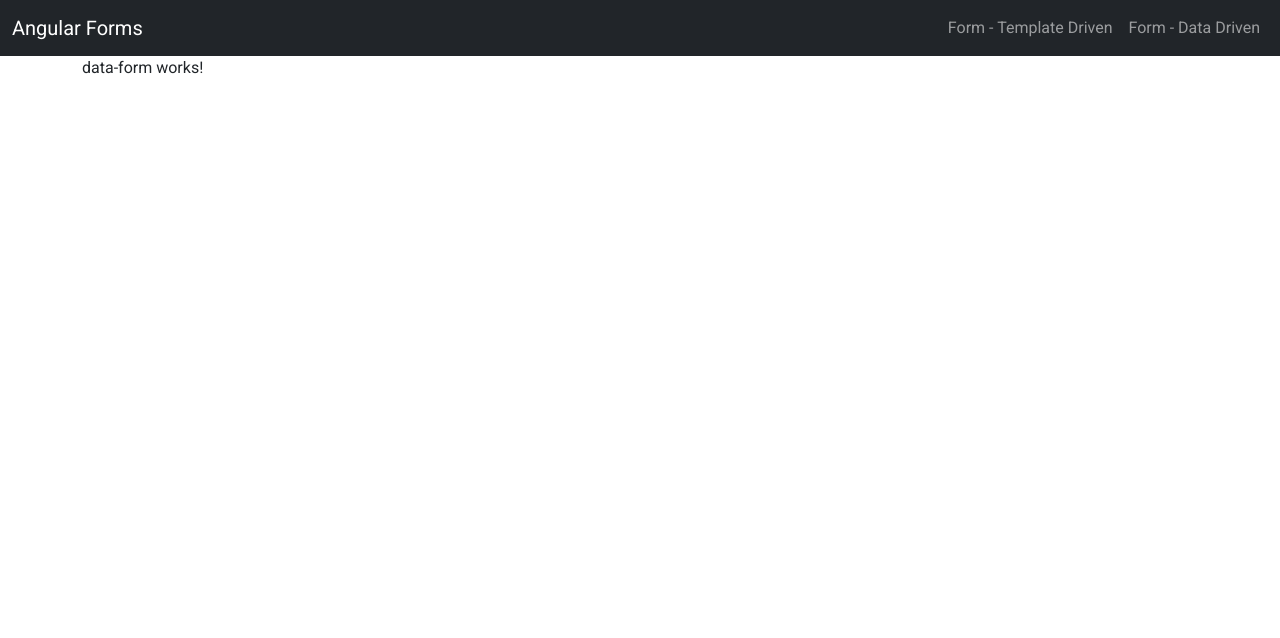
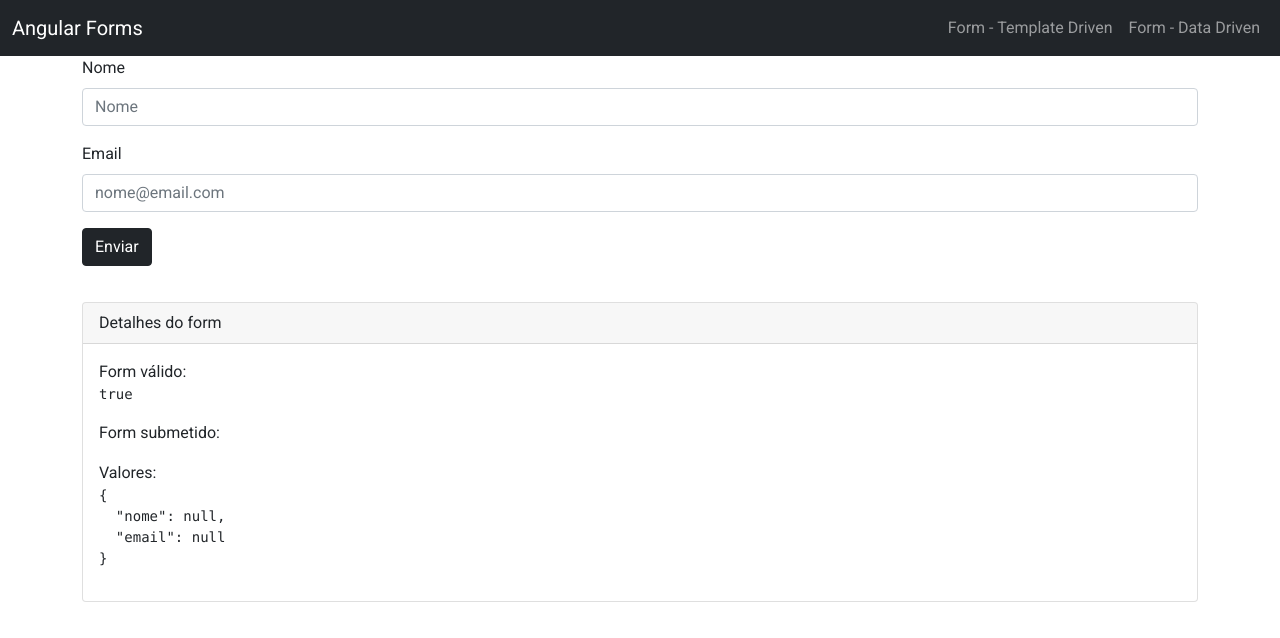
Before and after one commit to rennanmserenza/Angular, an Angular app in the folder forms/: page /dataForm in a window 1280 px wide. Shown: the top 638 px of the page. Built offline with nearby package versions, Linux system fonts and the light colour scheme.

Commit message:
[UPDATE] Criando modulo de compartilhamento de componentes. Linkando inputs com formulario do componente.

```diff
--- a/forms/src/app/data-form/data-form.component.html
+++ b/forms/src/app/data-form/data-form.component.html
@@ -1 +1,25 @@
-<p>data-form works!</p>
+<form class="row g-3 align-items-center" [formGroup]="formulario">
+	<br>
+	<div class="form-group">
+		<div class="col-sm-12">
+			<label for="nome" class="form-label">Nome</label>
+		</div>
+		<div class="col-sm-12">
+			<input type="text" class="form-control" id="nome" placeholder="Nome" formControlName="nome">
+		</div>
+	</div>
+
+	<div class="form-group">
+		<div class="col-sm-12">
+			<label for="email" class="form-label">Email</label>
+		</div>
+		<div class="col-sm-12">
+			<input type="email" class="form-control" id="email" placeholder="nome@email.com" formControlName="email">
+		</div>
+	</div>
+	<div class="col-12">
+		<button type="submit" class="btn btn-dark">Enviar</button>
+	</div>
+
+	<app-form-debugger [form]="formulario"></app-form-debugger>
+</form>
--- a/forms/src/app/data-form/data-form.component.ts
+++ b/forms/src/app/data-form/data-form.component.ts
@@ -1,5 +1,5 @@
 import { Component, OnInit } from '@angular/core';
-import { FormGroup } from '@angular/forms';
+import { FormBuilder, FormControl, FormGroup } from '@angular/forms';
 
 @Component({
 	selector: 'app-data-form',
@@ -7,8 +7,18 @@ import { FormGroup } from '@angular/forms';
 	styleUrls: ['./data-form.component.css'],
 })
 export class DataFormComponent implements OnInit {
-	formulario: FormGroup;
-	constructor() {}
+	formulario!: FormGroup;
+	constructor(private formBuilder: FormBuilder) {}
 
-	ngOnInit(): void {}
+	ngOnInit(): void {
+		// this.formulario = new FormGroup({
+		// 	nome: new FormControl(null),
+		// 	email: new FormControl(null),
+		// });
+
+		this.formulario = this.formBuilder.group({
+			nome: [null],
+			email: [null],
+		});
+	}
 }
--- a/forms/src/app/data-form/data-form.module.ts
+++ b/forms/src/app/data-form/data-form.module.ts
@@ -1,10 +1,13 @@
-import { NgModule } from '@angular/core';
+import { CUSTOM_ELEMENTS_SCHEMA, NgModule } from '@angular/core';
 import { CommonModule } from '@angular/common';
+import { ReactiveFormsModule } from '@angular/forms';
+
 import { DataFormComponent } from './data-form.component';
-import { ReactiveFormsModule } from '@angular/forms';
+import { SharedModule } from '../shared/shared.module';
 
 @NgModule({
 	declarations: [DataFormComponent],
-	imports: [CommonModule, ReactiveFormsModule],
+	imports: [CommonModule, ReactiveFormsModule, SharedModule],
+	schemas: [CUSTOM_ELEMENTS_SCHEMA],
 })
 export class DataFormModule {}
```
Also changed, not shown: forms/src/app/shared/shared.module.ts (added, +12 -0 lines), forms/src/app/template-form/template-form.module.ts (+3 -8 lines), forms/src/app/shared/campo-control-erro/campo-control-erro.component.css (added), forms/src/app/shared/campo-control-erro/campo-control-erro.component.html (renamed from forms/src/app/campo-control-erro/campo-control-erro.component.html), forms/src/app/shared/campo-control-erro/campo-control-erro.component.ts (renamed from forms/src/app/campo-control-erro/campo-control-erro.component.ts), forms/src/app/shared/form-debugger/form-debugger.component.css (added), forms/src/app/shared/form-debugger/form-debugger.component.html (renamed from forms/src/app/form-debugger/form-debugger.component.html), forms/src/app/shared/form-debugger/form-debugger.component.ts (renamed from forms/src/app/form-debugger/form-debugger.component.ts), 2 other files (tests, documents, lock files or other folders).
